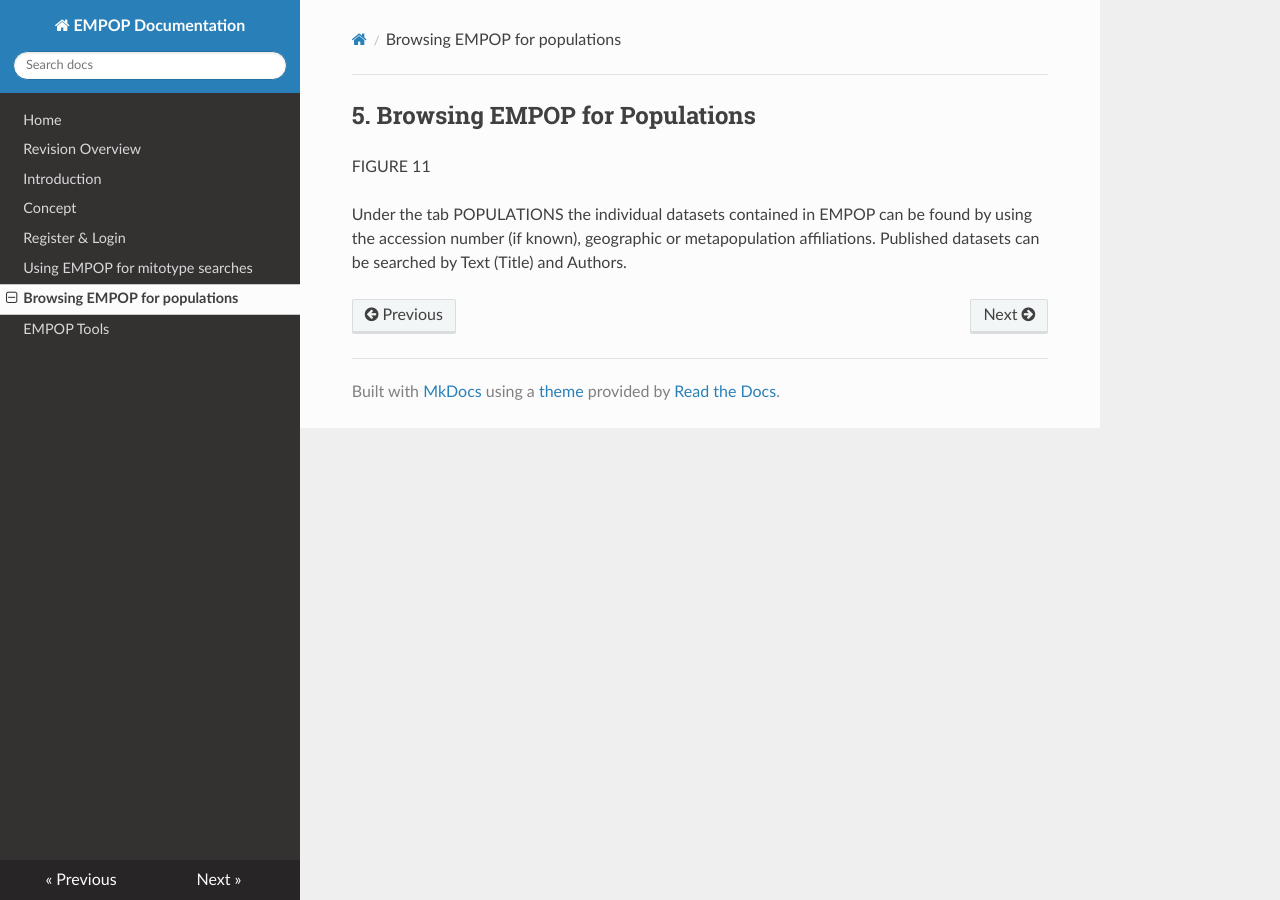
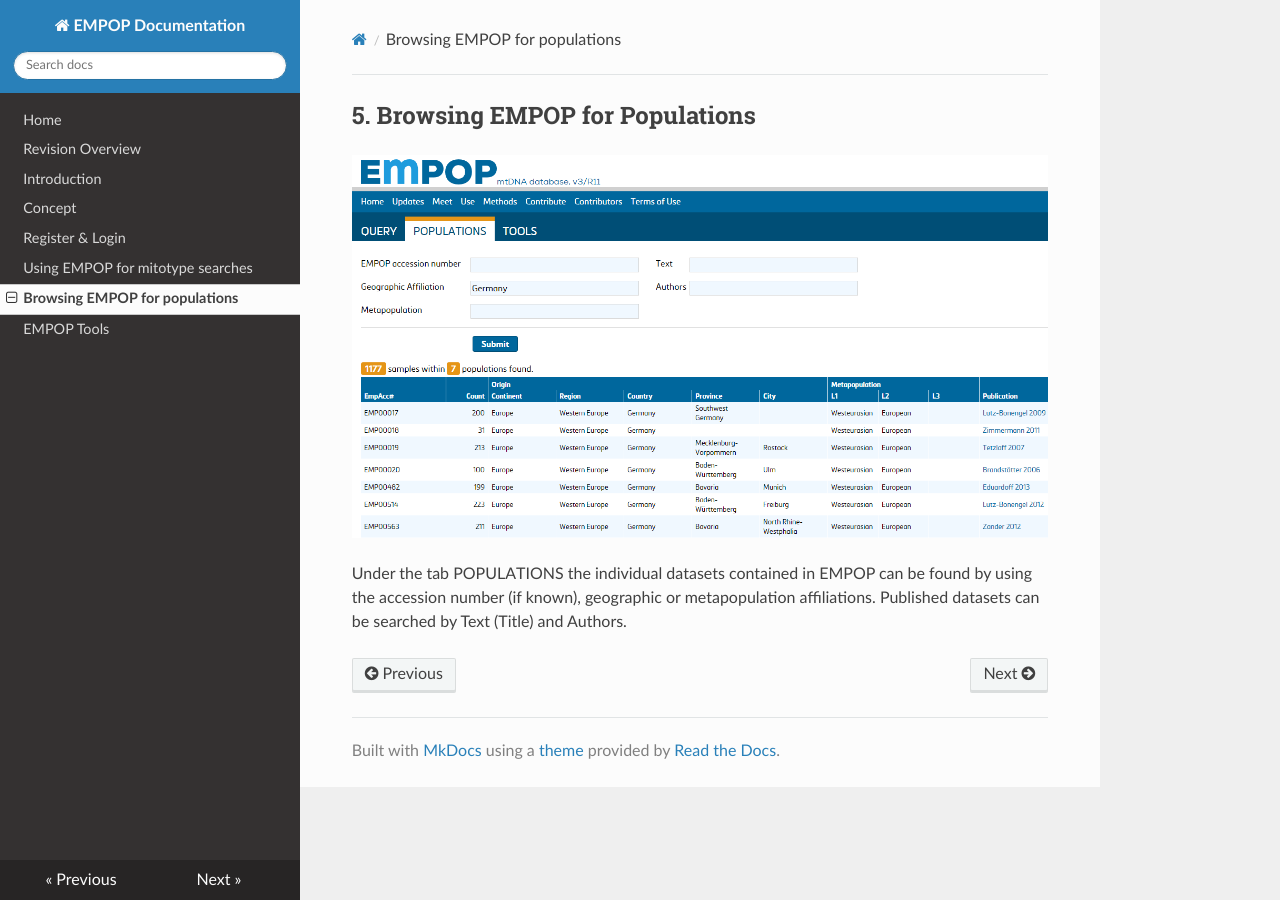
Before and after one commit to gmitirol/empop-use, an MkDocs documentation site: the page built from docs/browsing_empop.md, in a window 1280 px wide. Built offline with MkDocs 1.6.1, drawn with Linux system fonts in a browser that asks for light colours; nearby versions of some CDN libraries.

Commit message:
Update browsing_empop.md

```diff
--- a/docs/browsing_empop.md
+++ b/docs/browsing_empop.md
@@ -1,6 +1,6 @@
 ## 5. Browsing EMPOP for Populations
 
-FIGURE 11
+![](images/fig11_populations.png)
 
 Under the tab POPULATIONS the individual datasets contained in EMPOP can be found by using the accession number (if known), geographic or metapopulation affiliations.
 Published datasets can be searched by Text (Title) and Authors.
```
